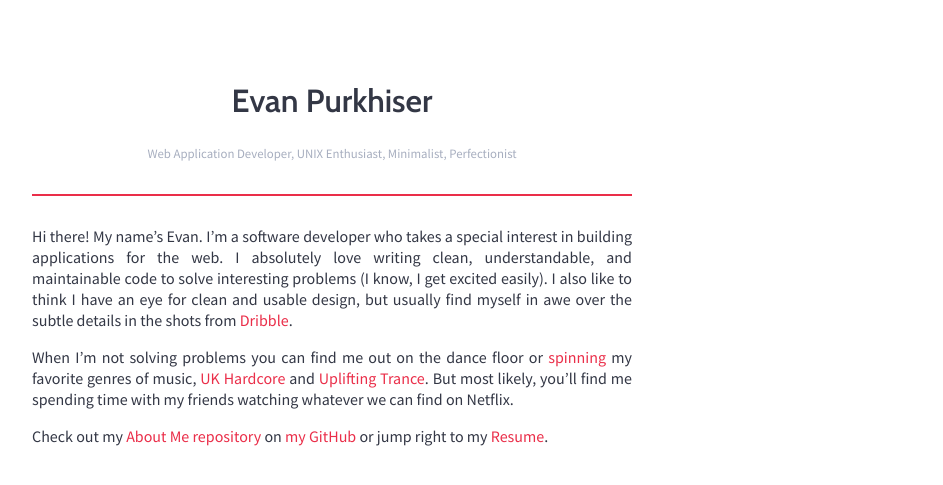
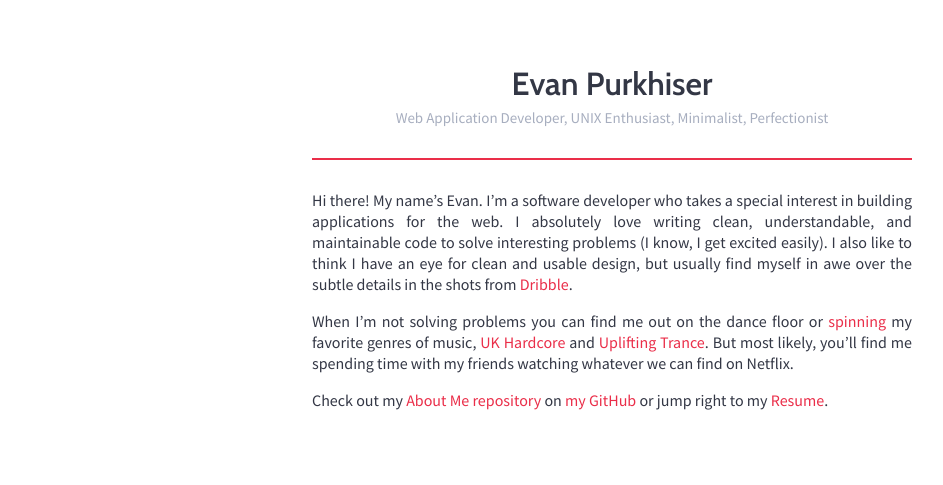
Before and after one commit to evanpurkhiser/evanpurkhiser.com, a Jekyll site: the page built from index.md, in a window 1280 px wide. Shown: the top 485 px of the page, without its empty margins (28-971 px from the left). Built offline with Jekyll 4.4.1, drawn with Linux system fonts in a browser that asks for light colours; nearby versions of some CDN libraries.

Commit message:
site css should come *after* normalize

```diff
--- a/_layouts/page.html
+++ b/_layouts/page.html
@@ -2,8 +2,8 @@
 <html>
 	<head>
 		<meta charset="utf-8">
+		<link rel="stylesheet" href="https://cdnjs.cloudflare.com/ajax/libs/normalize/3.0.1/normalize.css">
 		<link rel="stylesheet" href="/assets/css/screen.css">
-		<link rel="stylesheet" href="https://cdnjs.cloudflare.com/ajax/libs/normalize/3.0.1/normalize.css">
 		<link rel="shortcut icon" href="favicon.ico">
 		<meta name="viewport" content="width=device-width,initial-scale=1,maximum-scale=1,user-scalable=no">
 		<meta name="description" content="Evan Purkhiser is a Full Stack web applications developer living in Akron, Ohio.">
```
